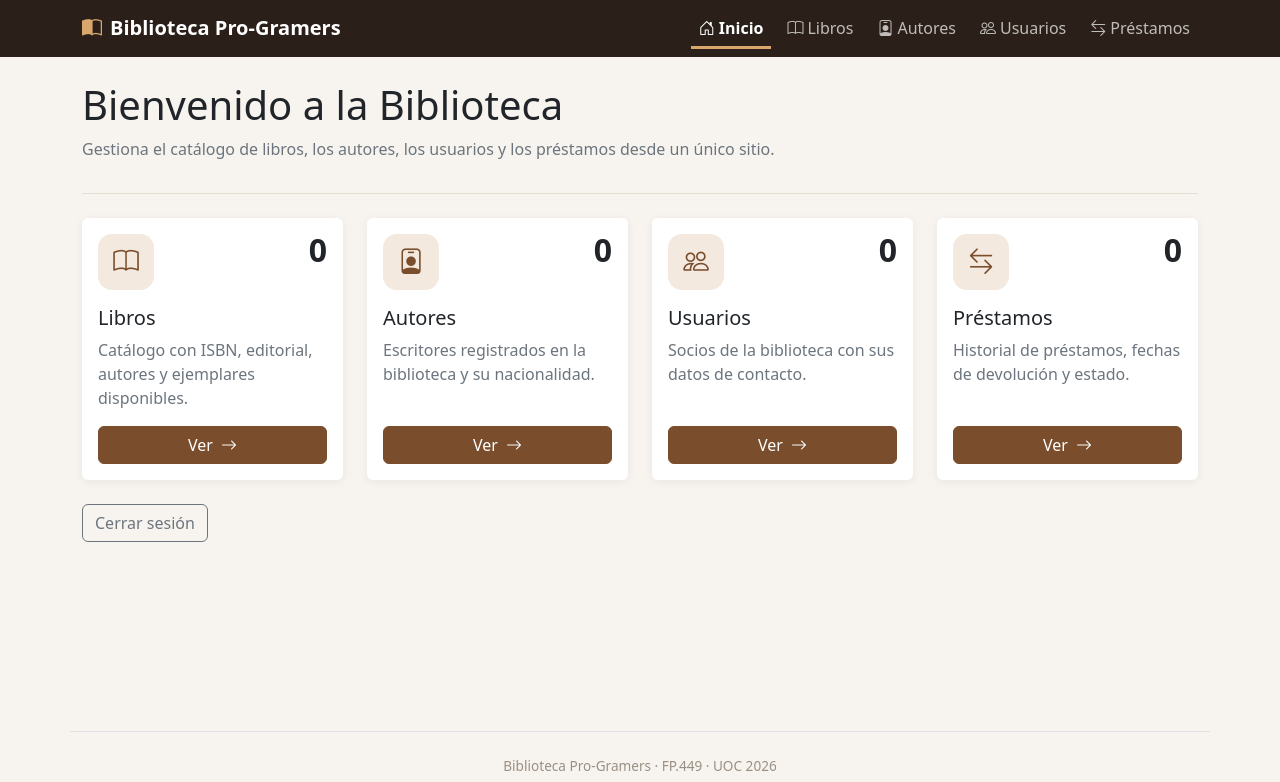
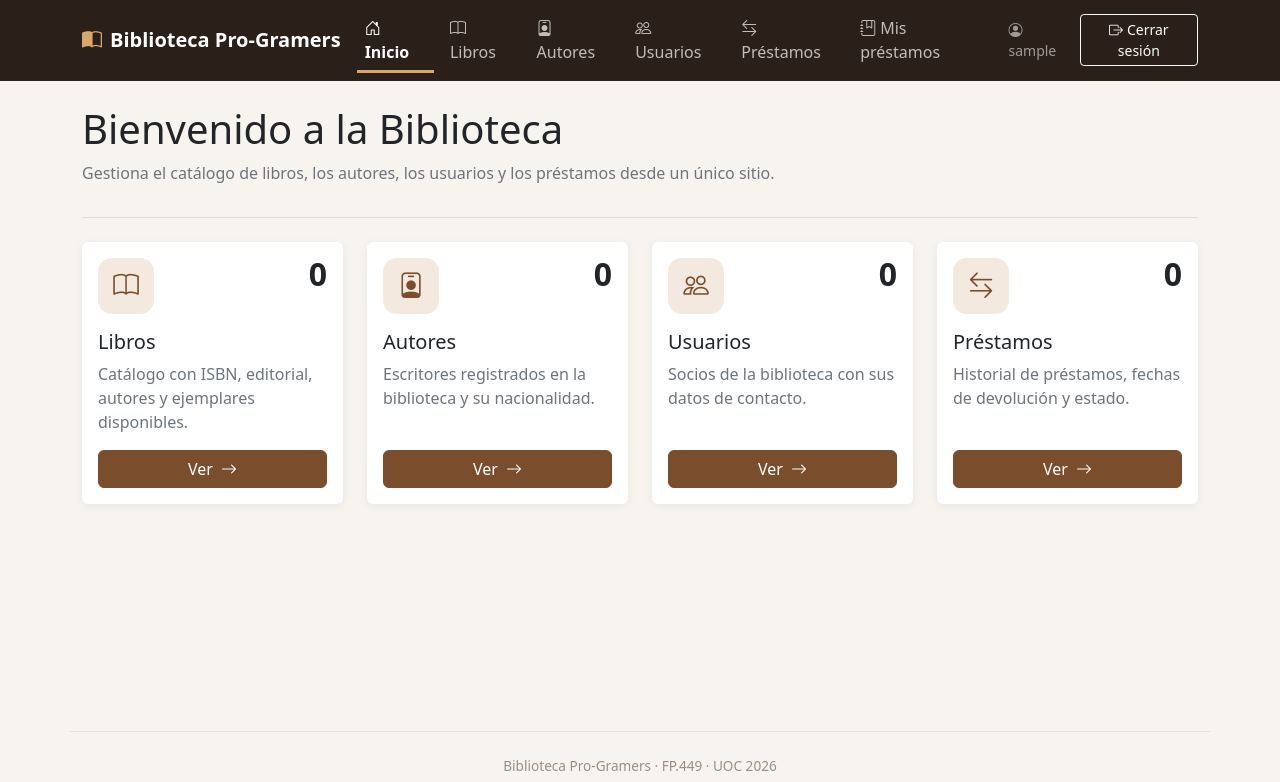
Before and after one commit to Albertlp93/Pro-Gramers, a Spring Boot app: page / in a window 1280 px wide. Shown: the top 782 px of the page. Run offline with Spring Boot 4, Linux system fonts and the light colour scheme; the visitor is signed in with stand-in values (Sample User, id 1); data that the repository does not hold is empty; some of the project's set-up classes (security, data sources, template engines, error pages and the like) are left out, and stand-ins take their place; some libraries are stand-ins or nearby versions.

Commit message:
Hace el menú dinámico según el rol y mueve el cierre de sesión al menú

```diff
--- a/src/main/java/com/biblioteca/repository/PrestamoRepository.java
+++ b/src/main/java/com/biblioteca/repository/PrestamoRepository.java
@@ -12,6 +12,7 @@ public interface PrestamoRepository
     @Override
     @EntityGraph(attributePaths = {"usuario", "libro"})
     List<Prestamo> findAll();
+
     @EntityGraph(attributePaths = {"libro"})
     List<Prestamo> findByUsuarioEmailOrderByFechaPrestamoDesc(String email);
 }
--- a/src/main/resources/messages.properties
+++ b/src/main/resources/messages.properties
@@ -34,6 +34,8 @@ menu.autores=Autores
 menu.usuarios=Usuarios
 menu.prestamos=Préstamos
 menu.mostrar=Mostrar menú
+menu.misPrestamos=Mis préstamos
+menu.cerrarSesion=Cerrar sesión
 
 # --- Botones comunes ---
 boton.guardar=Guardar
--- a/src/main/resources/templates/fragments/menu.html
+++ b/src/main/resources/templates/fragments/menu.html
@@ -1,5 +1,6 @@
 <!DOCTYPE html>
-<html lang="es" xmlns:th="http://www.thymeleaf.org">
+<html lang="es" xmlns:th="http://www.thymeleaf.org"
+      xmlns:sec="http://www.thymeleaf.org/extras/spring-security">
 <body>
 
   <!--  MENÚ COMÚN -->
@@ -17,9 +18,20 @@
           <li class="nav-item"><a class="nav-link" th:href="@{/}" th:classappend="${activo == 'inicio'} ? 'active'"><i class="bi bi-house-door me-1"></i><span th:text="#{menu.inicio}">Inicio</span></a></li>
           <li class="nav-item"><a class="nav-link" th:href="@{/libros}" th:classappend="${activo == 'libros'} ? 'active'"><i class="bi bi-book me-1"></i><span th:text="#{menu.libros}">Libros</span></a></li>
           <li class="nav-item"><a class="nav-link" th:href="@{/autores}" th:classappend="${activo == 'autores'} ? 'active'"><i class="bi bi-person-badge me-1"></i><span th:text="#{menu.autores}">Autores</span></a></li>
-          <li class="nav-item"><a class="nav-link" th:href="@{/usuarios}" th:classappend="${activo == 'usuarios'} ? 'active'"><i class="bi bi-people me-1"></i><span th:text="#{menu.usuarios}">Usuarios</span></a></li>
-          <li class="nav-item"><a class="nav-link" th:href="@{/prestamos}" th:classappend="${activo == 'prestamos'} ? 'active'"><i class="bi bi-arrow-left-right me-1"></i><span th:text="#{menu.prestamos}">Préstamos</span></a></li>
+          <li class="nav-item" sec:authorize="hasAuthority('ROLE_ADMIN')"><a class="nav-link" th:href="@{/usuarios}" th:classappend="${activo == 'usuarios'} ? 'active'"><i class="bi bi-people me-1"></i><span th:text="#{menu.usuarios}">Usuarios</span></a></li>
+          <li class="nav-item" sec:authorize="hasAuthority('ROLE_ADMIN')"><a class="nav-link" th:href="@{/prestamos}" th:classappend="${activo == 'prestamos'} ? 'active'"><i class="bi bi-arrow-left-right me-1"></i><span th:text="#{menu.prestamos}">Préstamos</span></a></li>
+          <li class="nav-item" sec:authorize="hasAuthority('ROLE_USER')"><a class="nav-link" th:href="@{/user/prestamos}" th:classappend="${activo == 'misprestamos'} ? 'active'"><i class="bi bi-journal-bookmark me-1"></i><span th:text="#{menu.misPrestamos}">Mis préstamos</span></a></li>
         </ul>
+        <div class="d-flex align-items-center gap-2 ms-lg-3" sec:authorize="isAuthenticated()">
+          <span class="navbar-text small">
+            <i class="bi bi-person-circle me-1"></i><span sec:authentication="name">usuario@example.com</span>
+          </span>
+          <form th:action="@{/logout}" method="post">
+            <button type="submit" class="btn btn-sm btn-outline-light">
+              <i class="bi bi-box-arrow-right me-1"></i><span th:text="#{menu.cerrarSesion}">Cerrar sesión</span>
+            </button>
+          </form>
+        </div>
       </div>
     </div>
   </nav>
--- a/src/main/resources/templates/home.html
+++ b/src/main/resources/templates/home.html
@@ -131,12 +131,6 @@
         </div>
 
     </div>
-
-    <form th:action="@{/logout}" method="post" class="mt-4">
-        <button type="submit" class="btn btn-outline-secondary">
-            Cerrar sesión
-        </button>
-    </form>
 </main>
 
 <footer class="container text-center border-top py-4 mt-4">
```
